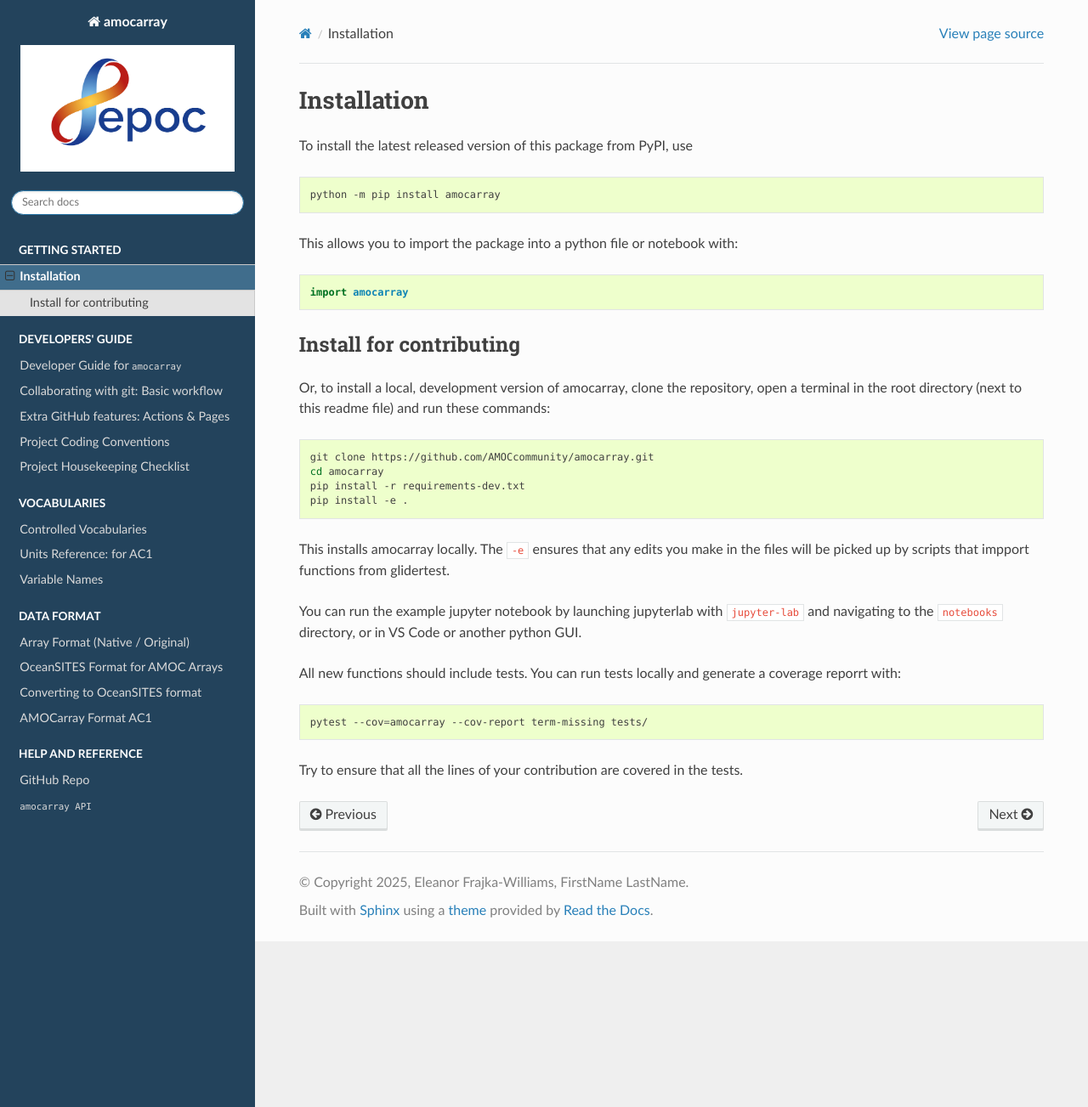
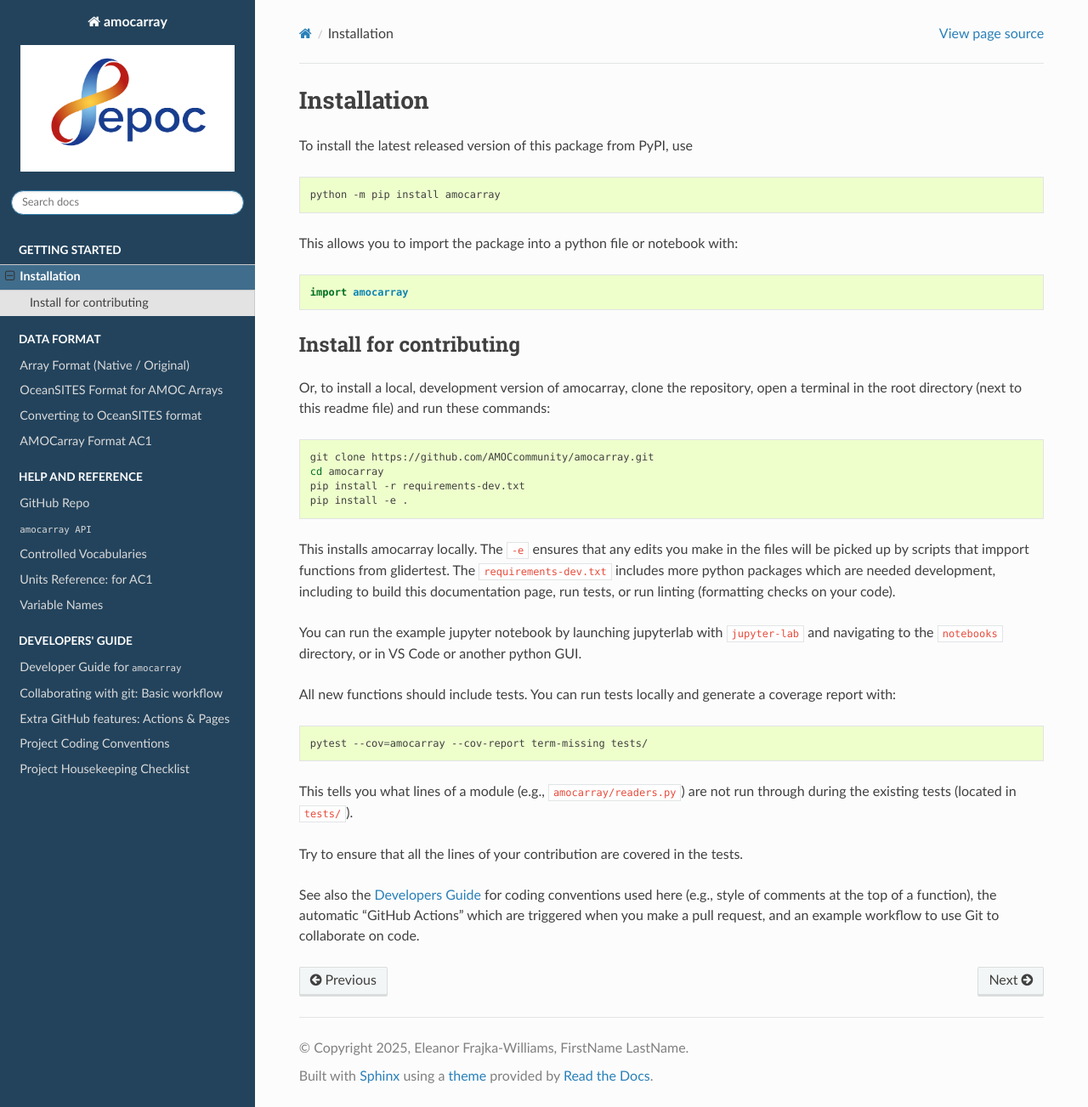
Before and after one commit to eleanorfrajka/MOC-transport, a Sphinx documentation site: the page built from docs/source/installation.md, in a window 1280 px wide and 1303 px high. Shown: the whole window at 85% size. Built offline with Sphinx 7.4.7 and the Read the Docs theme 3.1.0, drawn with Linux system fonts in a browser that asks for light colours; pages that are not in the unit, such as notebooks, are missing from menus.

Commit message:
[docs] change order of documentation

````diff
--- a/docs/source/installation.md
+++ b/docs/source/installation.md
@@ -18,13 +18,16 @@ cd amocarray
 pip install -r requirements-dev.txt
 pip install -e .
 ```
-This installs amocarray locally.  The `-e` ensures that any edits you make in the files will be picked up by scripts that impport functions from glidertest.
+This installs amocarray locally.  The `-e` ensures that any edits you make in the files will be picked up by scripts that impport functions from glidertest.  The `requirements-dev.txt` includes more python packages which are needed development, including to build this documentation page, run tests, or run linting (formatting checks on your code).
 
 You can run the example jupyter notebook by launching jupyterlab with `jupyter-lab` and navigating to the `notebooks` directory, or in VS Code or another python GUI.
 
-All new functions should include tests.  You can run tests locally and generate a coverage reporrt with:
+All new functions should include tests.  You can run tests locally and generate a coverage report with:
 ```sh
 pytest --cov=amocarray --cov-report term-missing tests/
 ```
+This tells you what lines of a module (e.g., `amocarray/readers.py`) are not run through during the existing tests (located in `tests/`).
 
 Try to ensure that all the lines of your contribution are covered in the tests.
+
+See also the [Developers Guide](developer_guide.md) for coding conventions used here (e.g., style of comments at the top of a function), the automatic "GitHub Actions" which are triggered when you make a pull request,  and an example workflow to use Git to collaborate on code.
````
Also changed, not shown: docs/source/index.rst (+17 -20 lines).
